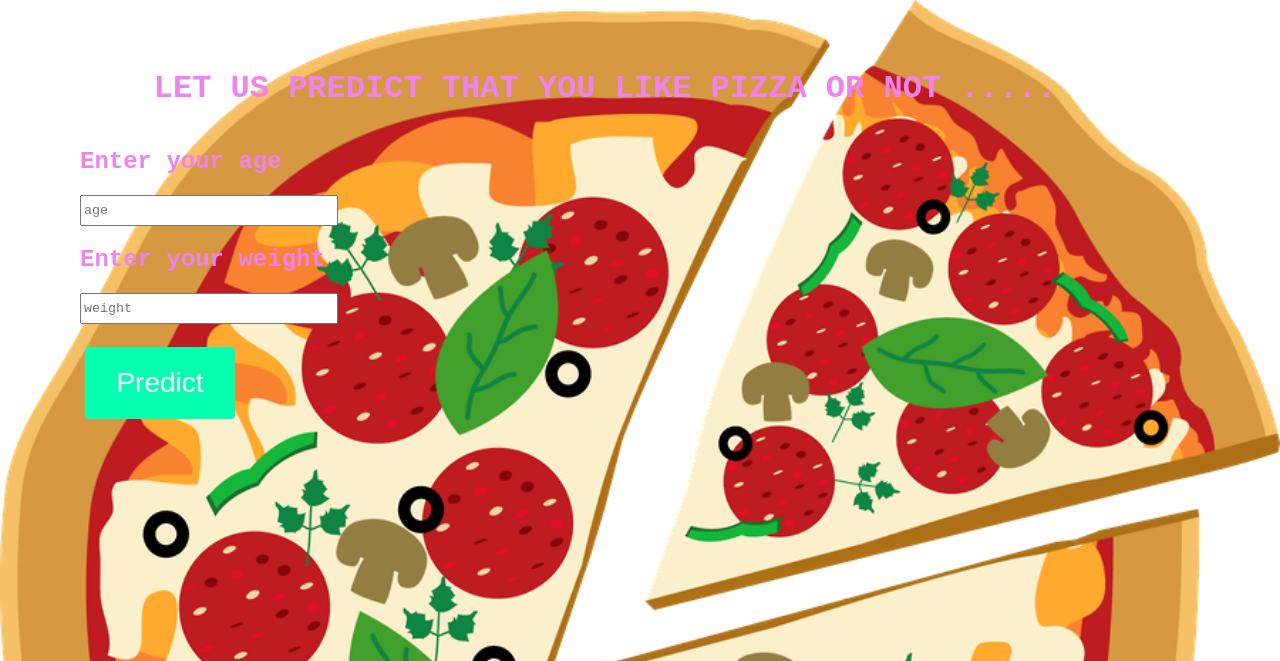
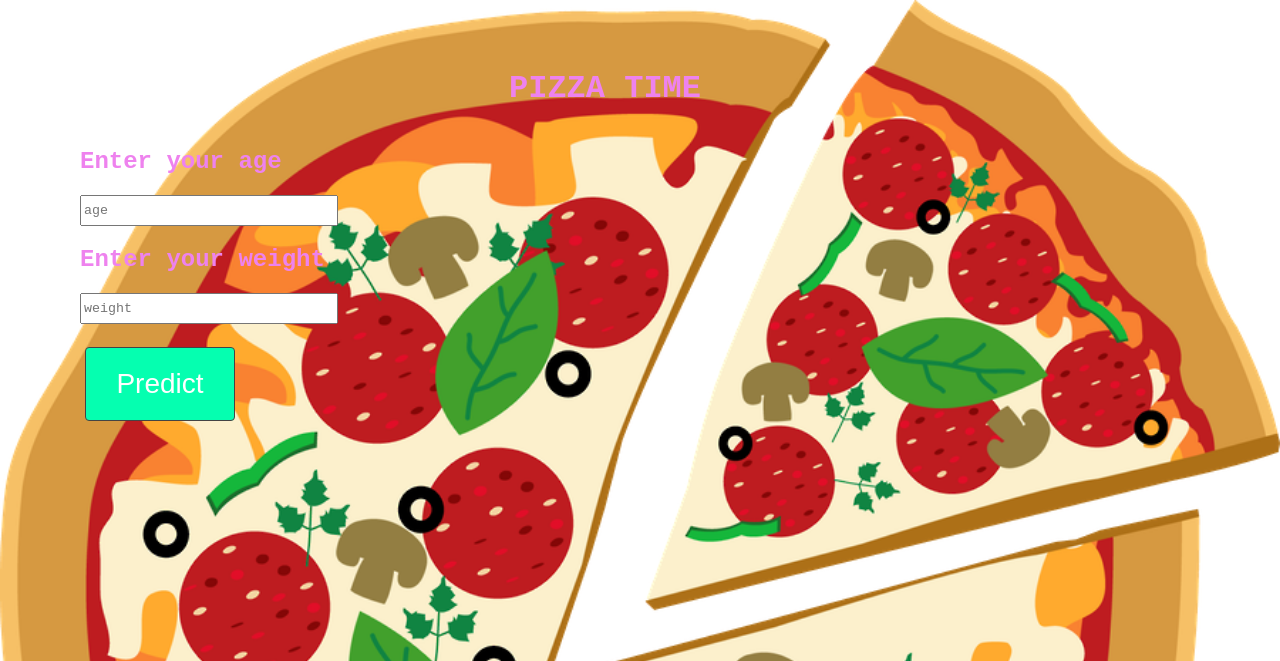
Before and after one commit to maha1410/pml-ass, a Flask app: page / in a window 1280 px wide. Shown: the top 661 px of the page. Run offline with Flask 2, Linux system fonts and the light colour scheme; parts of the project's set-up code (start-up, migrations or seed data) failed here and were passed over.

Commit message:
Update index.html

```diff
--- a/pml/templates/index.html
+++ b/pml/templates/index.html
@@ -33,7 +33,7 @@ button {
   display: inline-block;
   border-radius: 4px;
   background-color: #05ffb0;
-  border: none;
+  border: 1px solid #444;
   color: #FFFFFF;
   text-align: center;
   font-size: 28px;
@@ -46,7 +46,7 @@ button {
 </head>
 
 <body>
-  <h1>LET US PREDICT THAT YOU LIKE PIZZA OR NOT .....</h1>
+  <h1>PIZZA TIME</h1>
  <div class="login">
     <form action="{{ url_for('predict')}}"method="post">
 	<h2>Enter your age</h2>
```
